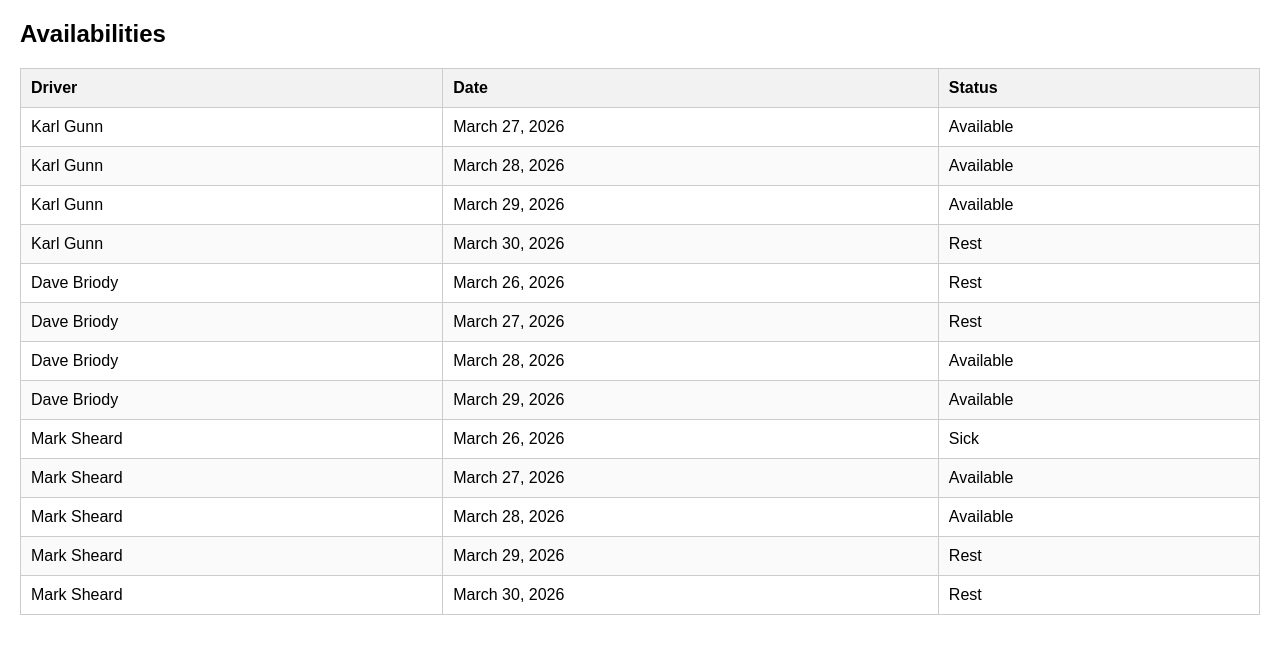
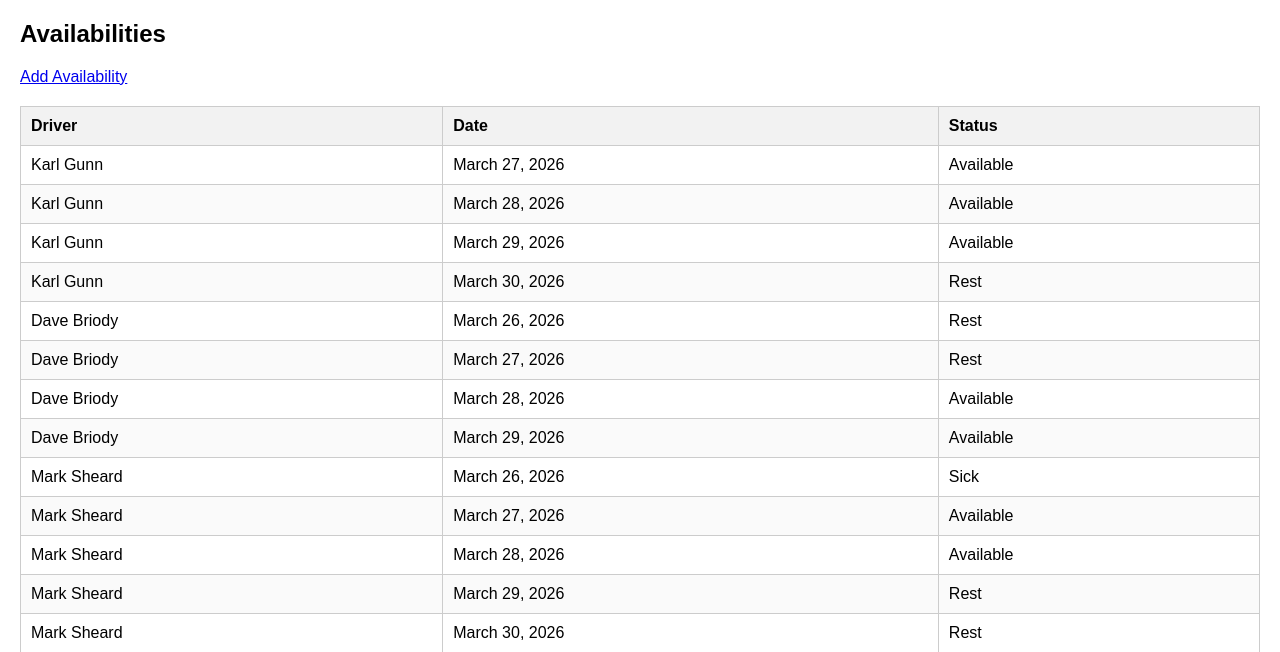
Before and after one commit to joeb-brfc/routeguard, a Django app: page /availabilities/ in a window 1280 px wide. Shown: the part 108-760 px from the top of the page. Run offline with Django 5.2, Linux system fonts and the light colour scheme; data comes from the database, SQL or seed files in the repository.

Commit message:
Add availability creation link to availability list page

```diff
--- a/planner/templates/planner/availability_list.html
+++ b/planner/templates/planner/availability_list.html
@@ -3,6 +3,8 @@
 {% block content %}
 
 <h2>Availabilities</h2>
+
+<p><a href="{% url 'create_availability' %}">Add Availability</a></p>
 
 {% if availabilities %}
     <table>
```
